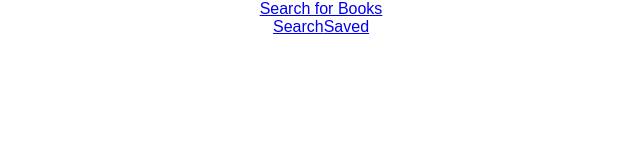
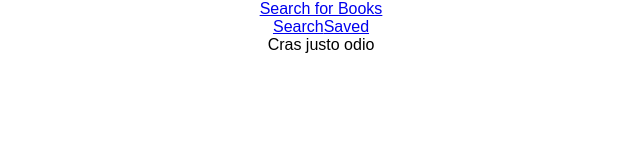
Before and after one commit to poserposer13/Google-Book-Search, a React (Create React App) app in the folder client/: page /saved in a window 1280 px wide. Shown: the top 160 px of the page, without its empty margins (319-959 px from the left). Built offline with nearby package versions, Linux system fonts and the light colour scheme.

Commit message:
Added the basic code for all components

```diff
--- a/client/src/components/List.js
+++ b/client/src/components/List.js
@@ -0,0 +1,14 @@
+import React from "react"
+import { ListGroup } from "react-bootstrap"
+
+function List(){
+    return (
+        <>
+<ListGroup>
+  <ListGroup.Item>Cras justo odio</ListGroup.Item>
+</ListGroup>
+        </>
+    )
+};
+
+export default List;
--- a/client/src/components/SaveBtn.js
+++ b/client/src/components/SaveBtn.js
@@ -1,3 +1,4 @@
+import React from "react";
 import { Button } from "react-bootstrap";
 
 
--- a/client/src/pages/Saved.js
+++ b/client/src/pages/Saved.js
@@ -1,10 +1,11 @@
-
+import React from "react";
+import List from "../components/List"
 
 
 function Saved() {
     return (
         <>
-
+            <List />
         </>
     )
 };
--- a/client/src/pages/Search.js
+++ b/client/src/pages/Search.js
@@ -1,12 +1,12 @@
-
-
+import React from "react";
+import SaveBtn from "../components/SaveBtn"
 
 
 
 function Search() {
     return (
         <>
-
+<SaveBtn />
         </>
     )
 };
```
Also changed, not shown: client/src/components/SearchForm.js (+19 -0 lines).
